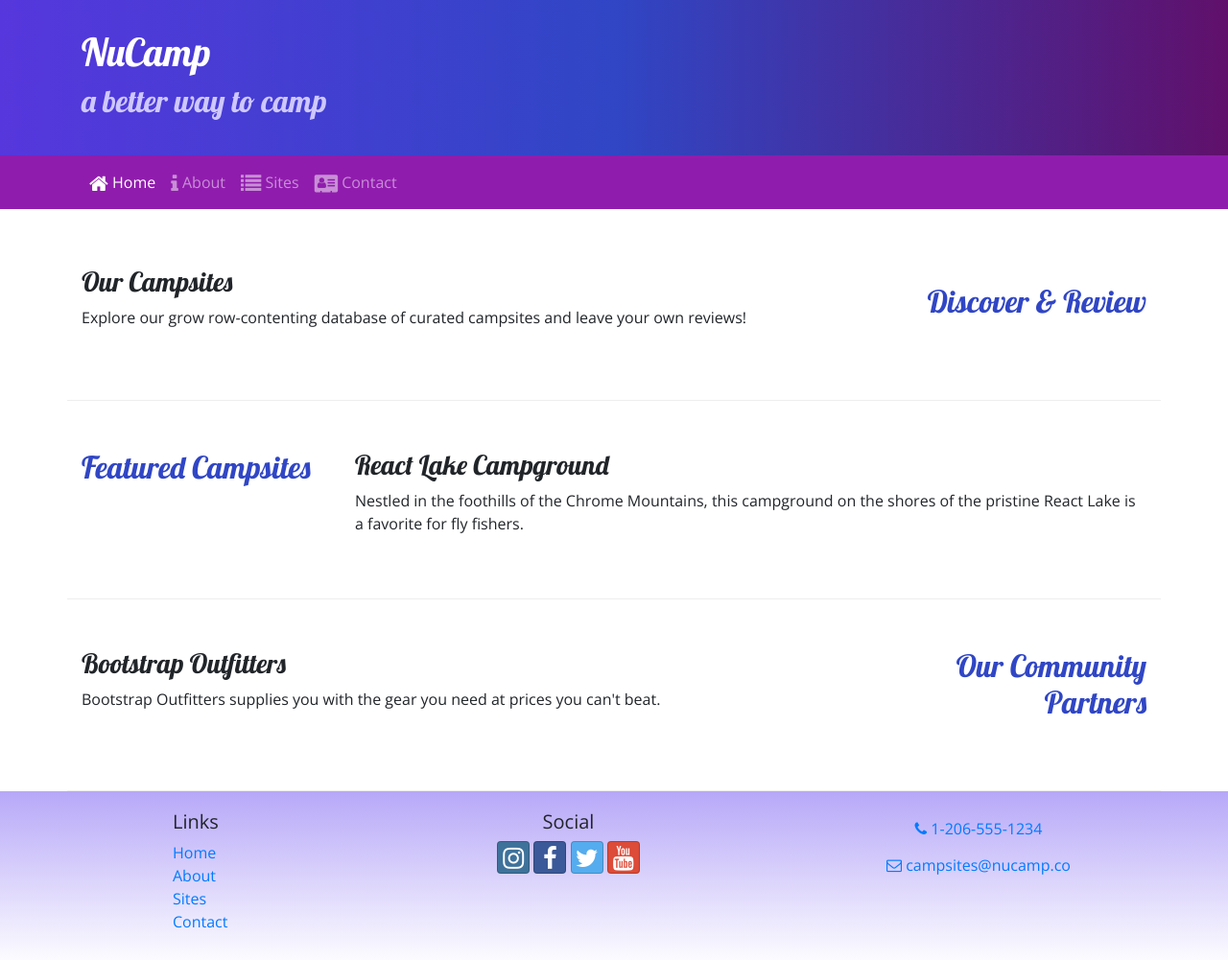
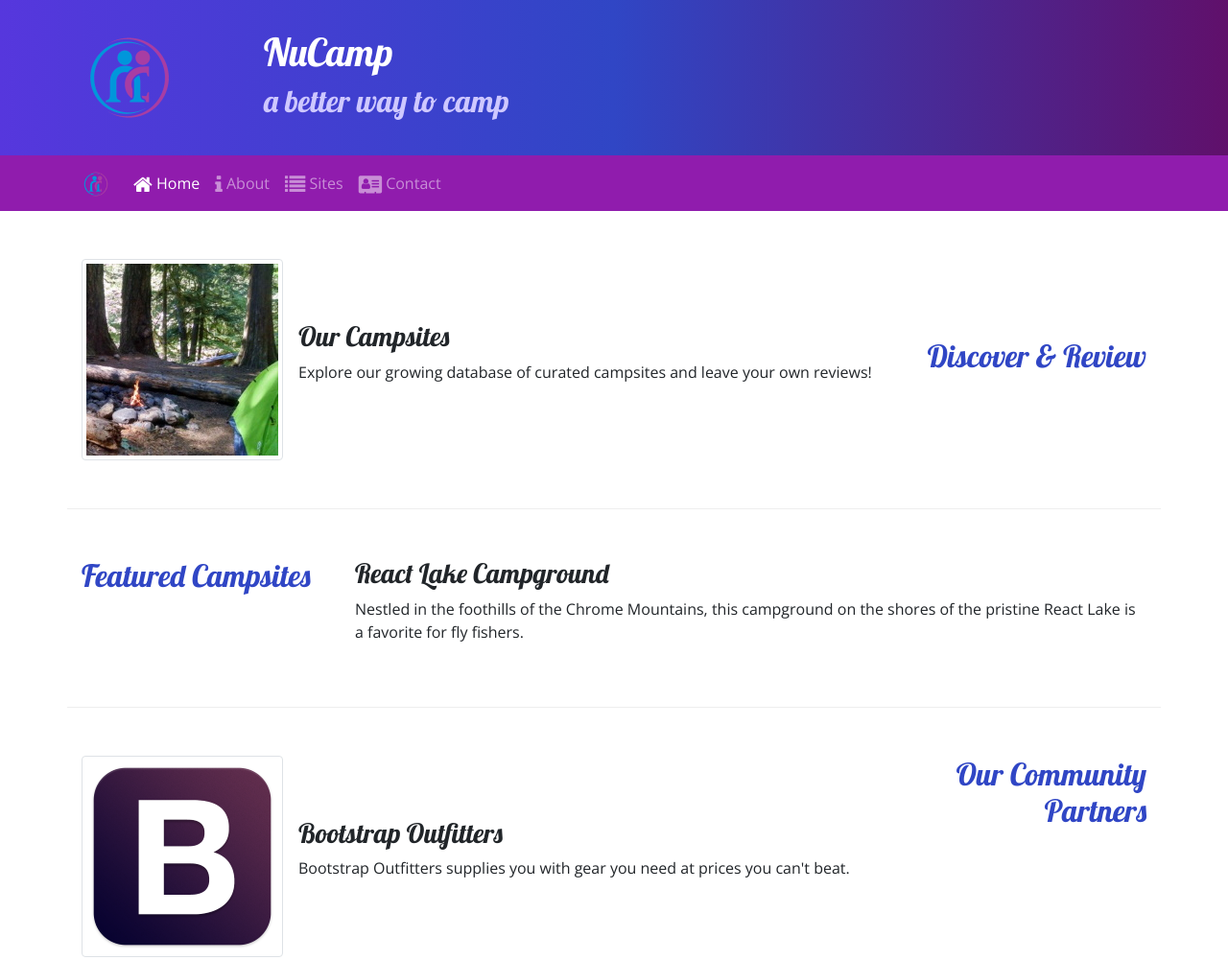
Before and after one commit to ahmed-rezk-dev/nucamp-bootstrap, a website: page index.html in a window 1280 px wide. Shown: the top 1001 px of the page at 96% size. Drawn offline with nearby package versions, Linux system fonts and the light colour scheme.

Commit message:
Images and Media

```diff
--- a/index.html
+++ b/index.html
@@ -32,6 +32,11 @@
 		<header class="jumbotron jumbotron-fluid">
 			<div class="container">
 				<div class="row">
+					<div class="col-4 col-sm-3 col-md-2 align-self-center">
+						<a href="index.html"
+							><img src="img/logo.png" class="img-fluid"
+						/></a>
+					</div>
 					<div class="col">
 						<h1>NuCamp</h1>
 						<h2>a better way to camp</h2>
@@ -42,8 +47,11 @@
 
 		<nav class="navbar navbar-expand-sm navbar-dark sticky-top">
 			<div class="container">
+				<a class="navbar-brand" href="#"
+					><img src="img/logo.png" height="30" width="30"
+				/></a>
 				<button
-					class="navbar-toggler ml-auto"
+					class="navbar-toggler"
 					type="button"
 					data-toggle="collapse"
 					data-target="#navbarToggle"
@@ -84,11 +92,20 @@
 					<h2 class="text-sm-right">Discover & Review</h2>
 				</div>
 				<div class="col">
-					<h3>Our Campsites</h3>
-					<p>
-						Explore our grow row-contenting database of curated
-						campsites and leave your own reviews!
-					</p>
+					<div class="media">
+						<img
+							class="d-flex mr-3 img-thumbnail"
+							src="img/breadcrumb-trail-thumb.jpg"
+							alt="Breadcrumb Trail"
+						/>
+						<div class="media-body align-self-center">
+							<h3>Our Campsites</h3>
+							<p class="d-none d-sm-block">
+								Explore our growing database of curated
+								campsites and leave your own reviews!
+							</p>
+						</div>
+					</div>
 				</div>
 			</div>
 
@@ -111,11 +128,20 @@
 					<h2 class="text-sm-right">Our Community Partners</h2>
 				</div>
 				<div class="col">
-					<h3>Bootstrap Outfitters</h3>
-					<p>
-						Bootstrap Outfitters supplies you with the gear you need
-						at prices you can't beat.
-					</p>
+					<div class="media">
+						<img
+							class="d-flex mr-3 img-thumbnail "
+							src="img/bootstrap-thumb.png"
+							alt="Bootstrap Outfitters"
+						/>
+						<div class="media-body align-self-center">
+							<h3>Bootstrap Outfitters</h3>
+							<p class="d-none d-sm-block">
+								Bootstrap Outfitters supplies you with gear you
+								need at prices you can't beat.
+							</p>
+						</div>
+					</div>
 				</div>
 			</div>
 		</div>
```
Also changed, not shown: aboutus.html (+11 -3 lines), contactus.html (+10 -2 lines), img/bootstrap-thumb.png (added), img/breadcrumb-trail-thumb.jpg (added), img/breadcrumb-trail.jpg (added), img/chrome-river-thumb.jpg (added), img/chrome-river.jpg (added), img/logo.png (added), img/react-lake-thumb.jpg (added), img/react-lake.jpg (added), 1 other file.
